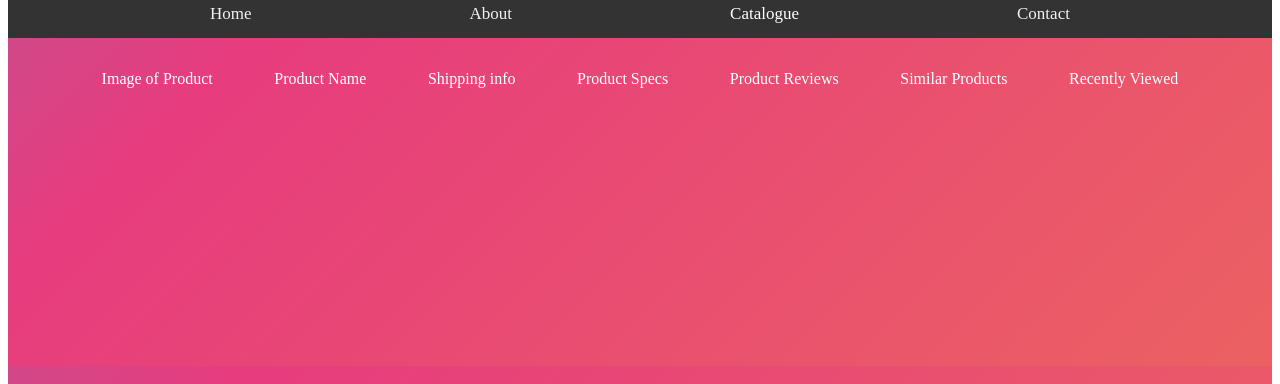
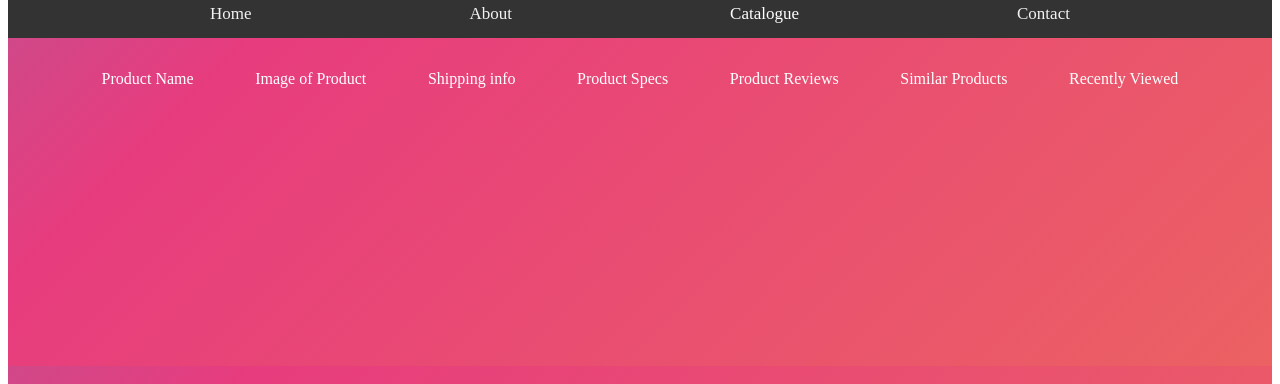
Before and after one commit to milano12345/speakerCatalogue, a React (Create React App) app in the folder catalogue/: page / in a window 1280 px wide. Shown: the part 282-666 px from the top of the page. Built offline with nearby package versions, Linux system fonts and the light colour scheme.

Commit message:
rearranged divs in the description

```diff
--- a/catalogue/src/components/Description.js
+++ b/catalogue/src/components/Description.js
@@ -2,8 +2,8 @@ import React from "react";
 
 const Description = () => (
   <div className={"description test"}>
+    <div className={"productName"}>Product Name</div>
     <div className={"productImage"}>Image of Product</div>
-    <div className={"productName"}>Product Name</div>
     <div className={"shippingInfo"}>Shipping info</div>
     <div className={"productSpec"}>Product Specs</div>
     <div className={"productReviews"}>Product Reviews</div>
```
